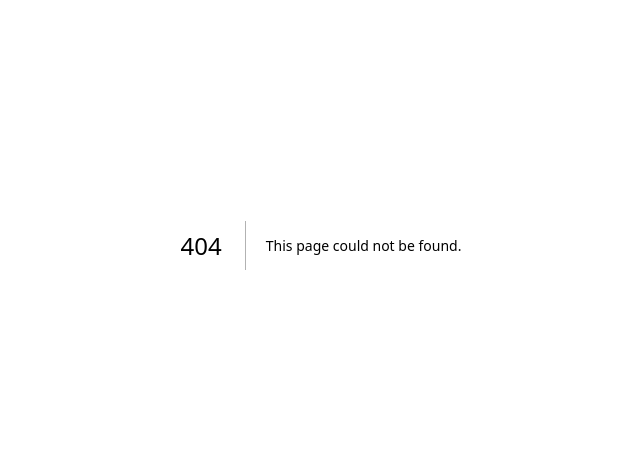
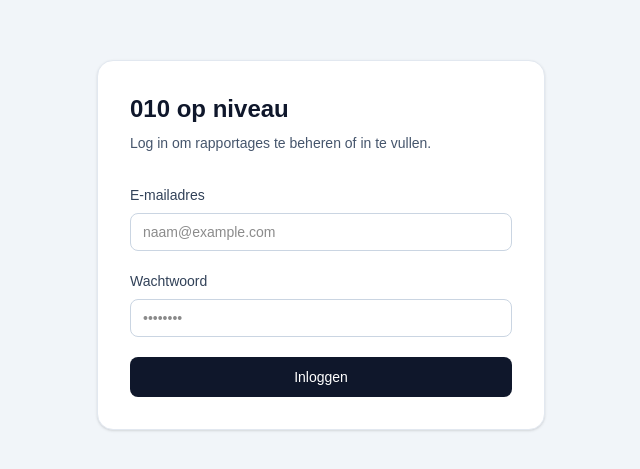
Before and after one commit to MunzurAtak/RapportageDash, a Next.js app: page /login in a window 1280 px wide. Before the commit this address had no page. Shown: the part 155-624 px from the top of the page, without its empty margins (319-959 px from the left). Built offline with nearby package versions, Linux system fonts and the light colour scheme.

Commit message:
Add Supabase login page

```diff
--- /dev/null
+++ b/app/admin/page.tsx
@@ -0,0 +1,15 @@
+export default function AdminPage() {
+  return (
+    <main className="min-h-screen bg-slate-100 p-8">
+      <div className="mx-auto max-w-5xl">
+        <h1 className="text-2xl font-semibold text-slate-900">
+          Admin dashboard
+        </h1>
+        <p className="mt-2 text-slate-600">
+          Login werkt. Hier komt straks het overzicht van ontbrekende
+          rapportages.
+        </p>
+      </div>
+    </main>
+  );
+}
--- /dev/null
+++ b/app/docent/page.tsx
@@ -0,0 +1,15 @@
+export default function DocentPage() {
+  return (
+    <main className="min-h-screen bg-slate-100 p-8">
+      <div className="mx-auto max-w-5xl">
+        <h1 className="text-2xl font-semibold text-slate-900">
+          Docent dashboard
+        </h1>
+        <p className="mt-2 text-slate-600">
+          Login werkt. Hier ziet een docent straks zijn eigen leerlingen en
+          openstaande rapportages.
+        </p>
+      </div>
+    </main>
+  );
+}
--- /dev/null
+++ b/app/login/page.tsx
@@ -0,0 +1,122 @@
+"use client";
+
+import { FormEvent, useState } from "react";
+import { useRouter } from "next/navigation";
+import { createClient } from "@/lib/supabase/client";
+
+export default function LoginPage() {
+  const router = useRouter();
+  const [email, setEmail] = useState("");
+  const [password, setPassword] = useState("");
+  const [errorMessage, setErrorMessage] = useState("");
+  const [loading, setLoading] = useState(false);
+
+  async function handleLogin(event: FormEvent<HTMLFormElement>) {
+    event.preventDefault();
+    setErrorMessage("");
+    setLoading(true);
+
+    const supabase = createClient();
+
+    const { error } = await supabase.auth.signInWithPassword({
+      email,
+      password,
+    });
+
+    if (error) {
+      setErrorMessage(error.message);
+      setLoading(false);
+      return;
+    }
+
+    const {
+      data: { user },
+      error: userError,
+    } = await supabase.auth.getUser();
+
+    if (userError || !user) {
+      setErrorMessage("Kon gebruiker niet ophalen.");
+      setLoading(false);
+      return;
+    }
+
+    const { data: profile, error: profileError } = await supabase
+      .from("profiles")
+      .select("role")
+      .eq("id", user.id)
+      .single();
+
+    if (profileError || !profile) {
+      setErrorMessage("Geen profiel gevonden voor deze gebruiker.");
+      setLoading(false);
+      return;
+    }
+
+    if (profile.role === "admin" || profile.role === "coordinator") {
+      router.push("/admin");
+    } else {
+      router.push("/docent");
+    }
+
+    router.refresh();
+  }
+
+  return (
+    <main className="min-h-screen bg-slate-100 flex items-center justify-center px-4">
+      <div className="w-full max-w-md rounded-2xl bg-white p-8 shadow-sm border border-slate-200">
+        <div className="mb-8">
+          <h1 className="text-2xl font-semibold text-slate-900">
+            010 op niveau
+          </h1>
+          <p className="mt-2 text-sm text-slate-600">
+            Log in om rapportages te beheren of in te vullen.
+          </p>
+        </div>
+
+        <form onSubmit={handleLogin} className="space-y-5">
+          <div>
+            <label className="block text-sm font-medium text-slate-700">
+              E-mailadres
+            </label>
+            <input
+              type="email"
+              required
+              value={email}
+              onChange={(event) => setEmail(event.target.value)}
+              className="mt-2 w-full rounded-lg border border-slate-300 px-3 py-2 text-sm outline-none focus:border-slate-900"
+              placeholder="naam@example.com"
+            />
+          </div>
+
+          <div>
+            <label className="block text-sm font-medium text-slate-700">
+              Wachtwoord
+            </label>
+            <input
+              type="password"
+              required
+              value={password}
+              onChange={(event) => setPassword(event.target.value)}
+              className="mt-2 w-full rounded-lg border border-slate-300 px-3 py-2 text-sm outline-none focus:border-slate-900"
+              placeholder="••••••••"
+            />
+          </div>
+
+          {errorMessage && (
+            <p className="rounded-lg bg-red-50 px-3 py-2 text-sm text-red-700">
+              {errorMessage}
+            </p>
+          )}
+
+          <button
+            type="submit"
+            disabled={loading}
+            className="w-full rounded-lg bg-slate-900 px-4 py-2.5 text-sm font-medium text-white disabled:cursor-not-allowed disabled:bg-slate-400"
+          >
+            {loading ? "Inloggen..." : "Inloggen"}
+          </button>
+        </form>
+      </div>
+    </main>
+  );
+}
--- a/app/page.tsx
+++ b/app/page.tsx
@@ -1,65 +1,5 @@
-import Image from "next/image";
+import { redirect } from "next/navigation";
 
 export default function Home() {
-  return (
-    <div className="flex flex-col flex-1 items-center justify-center bg-zinc-50 font-sans dark:bg-black">
-      <main className="flex flex-1 w-full max-w-3xl flex-col items-center justify-between py-32 px-16 bg-white dark:bg-black sm:items-start">
-        <Image
-          className="dark:invert"
-          src="/next.svg"
-          alt="Next.js logo"
-          width={100}
-          height={20}
-          priority
-        />
-        <div className="flex flex-col items-center gap-6 text-center sm:items-start sm:text-left">
-          <h1 className="max-w-xs text-3xl font-semibold leading-10 tracking-tight text-black dark:text-zinc-50">
-            To get started, edit the page.tsx file.
-          </h1>
-          <p className="max-w-md text-lg leading-8 text-zinc-600 dark:text-zinc-400">
-            Looking for a starting point or more instructions? Head over to{" "}
-            <a
-              href="https://vercel.com/templates?framework=next.js&utm_source=create-next-app&utm_medium=appdir-template-tw&utm_campaign=create-next-app"
-              className="font-medium text-zinc-950 dark:text-zinc-50"
-            >
-              Templates
-            </a>{" "}
-            or the{" "}
-            <a
-              href="https://nextjs.org/learn?utm_source=create-next-app&utm_medium=appdir-template-tw&utm_campaign=create-next-app"
-              className="font-medium text-zinc-950 dark:text-zinc-50"
-            >
-              Learning
-            </a>{" "}
-            center.
-          </p>
-        </div>
-        <div className="flex flex-col gap-4 text-base font-medium sm:flex-row">
-          <a
-            className="flex h-12 w-full items-center justify-center gap-2 rounded-full bg-foreground px-5 text-background transition-colors hover:bg-[#383838] dark:hover:bg-[#ccc] md:w-[158px]"
-            href="https://vercel.com/new?utm_source=create-next-app&utm_medium=appdir-template-tw&utm_campaign=create-next-app"
-            target="_blank"
-            rel="noopener noreferrer"
-          >
-            <Image
-              className="dark:invert"
-              src="/vercel.svg"
-              alt="Vercel logomark"
-              width={16}
-              height={16}
-            />
-            Deploy Now
-          </a>
-          <a
-            className="flex h-12 w-full items-center justify-center rounded-full border border-solid border-black/[.08] px-5 transition-colors hover:border-transparent hover:bg-black/[.04] dark:border-white/[.145] dark:hover:bg-[#1a1a1a] md:w-[158px]"
-            href="https://nextjs.org/docs?utm_source=create-next-app&utm_medium=appdir-template-tw&utm_campaign=create-next-app"
-            target="_blank"
-            rel="noopener noreferrer"
-          >
-            Documentation
-          </a>
-        </div>
-      </main>
-    </div>
-  );
+  redirect("/login");
 }
```
